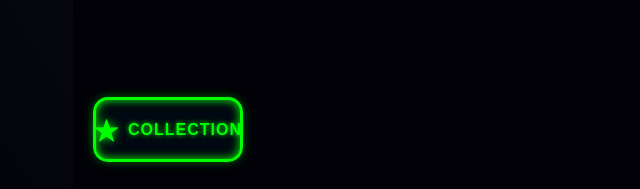
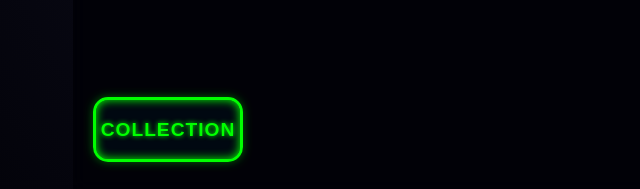
Before and after one commit to tikuonn-code/ture-shooting, a plain HTML site: page index.html in a window 1280 px wide. Shown: the part 608-797 px from the top of the page, 167-807 px from the left. Drawn offline with Linux system fonts and the light colour scheme.

Commit message:
UI: Remove star icon from Collection button for better fit

```diff
--- a/index.html
+++ b/index.html
@@ -25,7 +25,6 @@
                 <button id="dict-btn" class="secondary-btn">POWER-UPS</button>
 
                 <button id="collection-btn" class="menu-btn collection-btn" title="コレクション">
-                    <div class="btn-icon">★</div>
                     <div class="btn-label">Collection</div>
                 </button>
                 <button id="gacha-btn" class="menu-btn gacha-btn" title="ガチャ">
--- a/style.css
+++ b/style.css
@@ -260,9 +260,11 @@ button:active {
     height: 65px;
     border: 3px solid #0f0;
     box-shadow: 0 0 10px #0f0 inset, 0 0 10px rgba(0, 255, 0, 0.4);
-    flex-direction: row;
-    gap: 8px;
-    padding: 0 15px;
+}
+
+.collection-btn .btn-label {
+    color: #0f0;
+    font-size: 1.2rem;
 }
 
 .collection-btn:hover {
```
